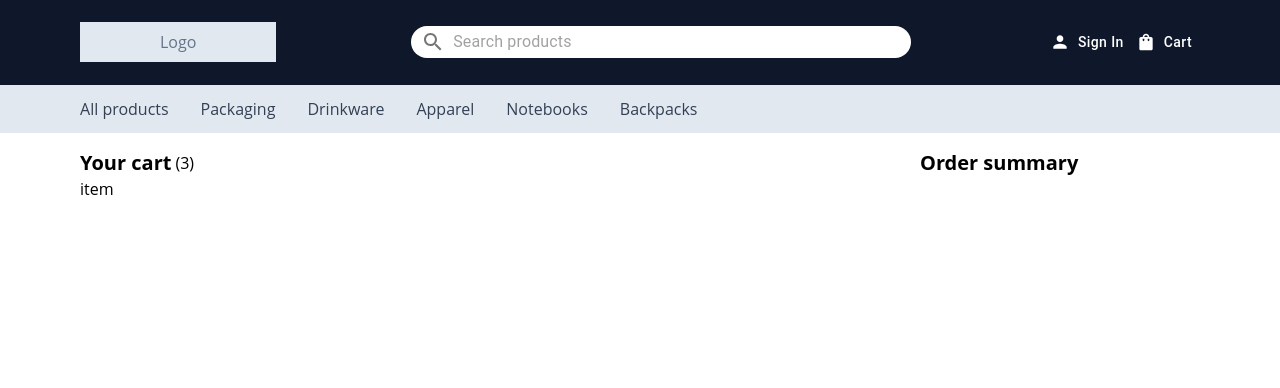
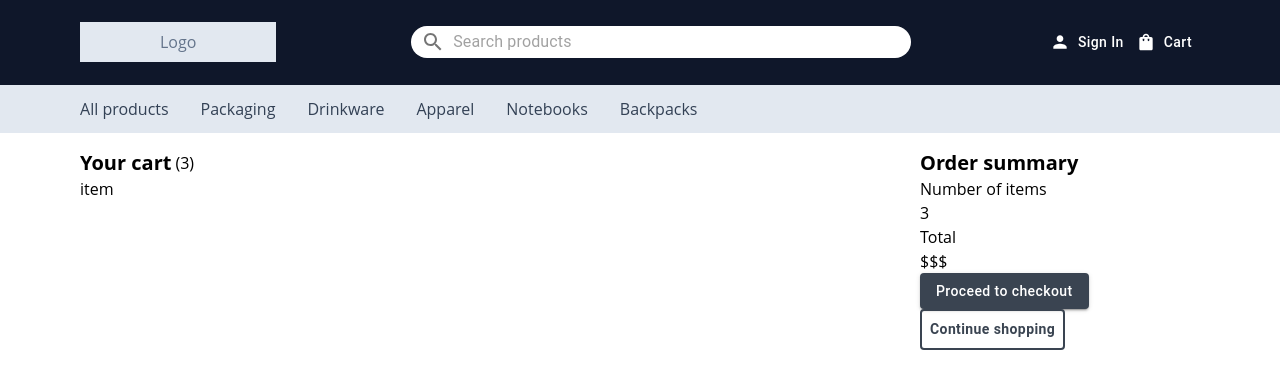
Before and after one commit to manzonlucas/react-mui-challenge, a React (Create React App) app: page / in a window 1280 px wide. Shown: the top 388 px of the page. Built offline with nearby package versions, Linux system fonts and the light colour scheme.

Commit message:
add summary buttons with MUI components

```diff
--- a/src/components/Cart/Summary.jsx
+++ b/src/components/Cart/Summary.jsx
@@ -1,7 +1,35 @@
+import { Button } from "@mui/material";
+
 export default function Summary() {
   return (
     <section className="w-1/4">
       <h2 className="text-xl font-bold mr-1">Order summary</h2>
+
+      <div>
+        <h3>Number of items</h3>
+        <span>3</span>
+      </div>
+
+      <div>
+        <h3>Total</h3>
+        <span>$$$</span>
+      </div>
+
+      <div>
+        <Button
+          variant="contained"
+          sx={{
+            color: '', backgroundColor: '#3A4451', textTransform: 'none', "&.MuiButtonBase-root:hover": { bgcolor: "#3A4451" }
+          }} >
+          Proceed to checkout
+        </Button>
+
+        <Button
+          variant="text"
+          sx={{ textTransform: 'none', color: '#3A4451', fontWeight: 'bold', border: '2px solid #3A4451' }}>
+          Continue shopping
+        </Button>
+      </div>
     </section>
   )
 }
```
